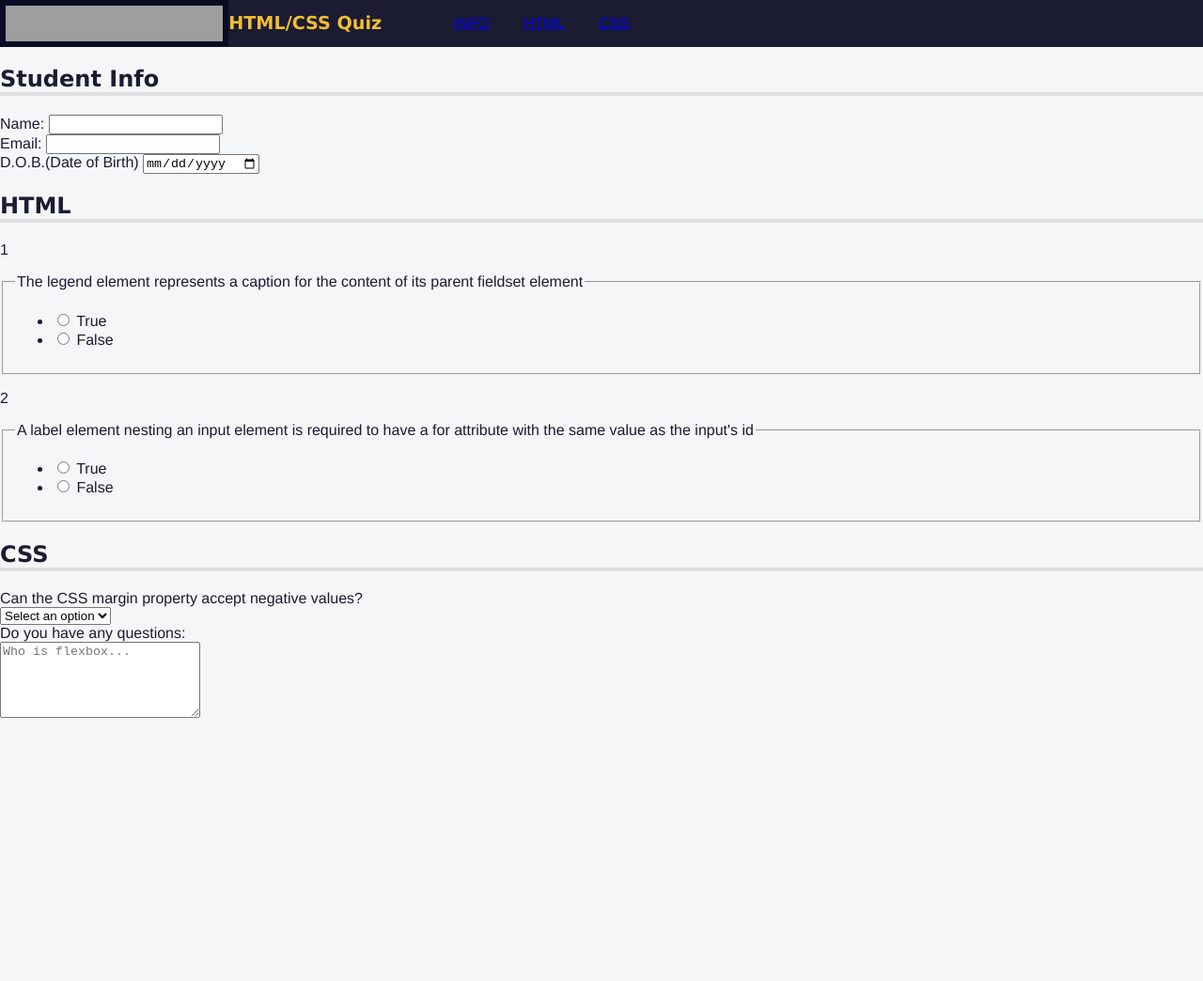
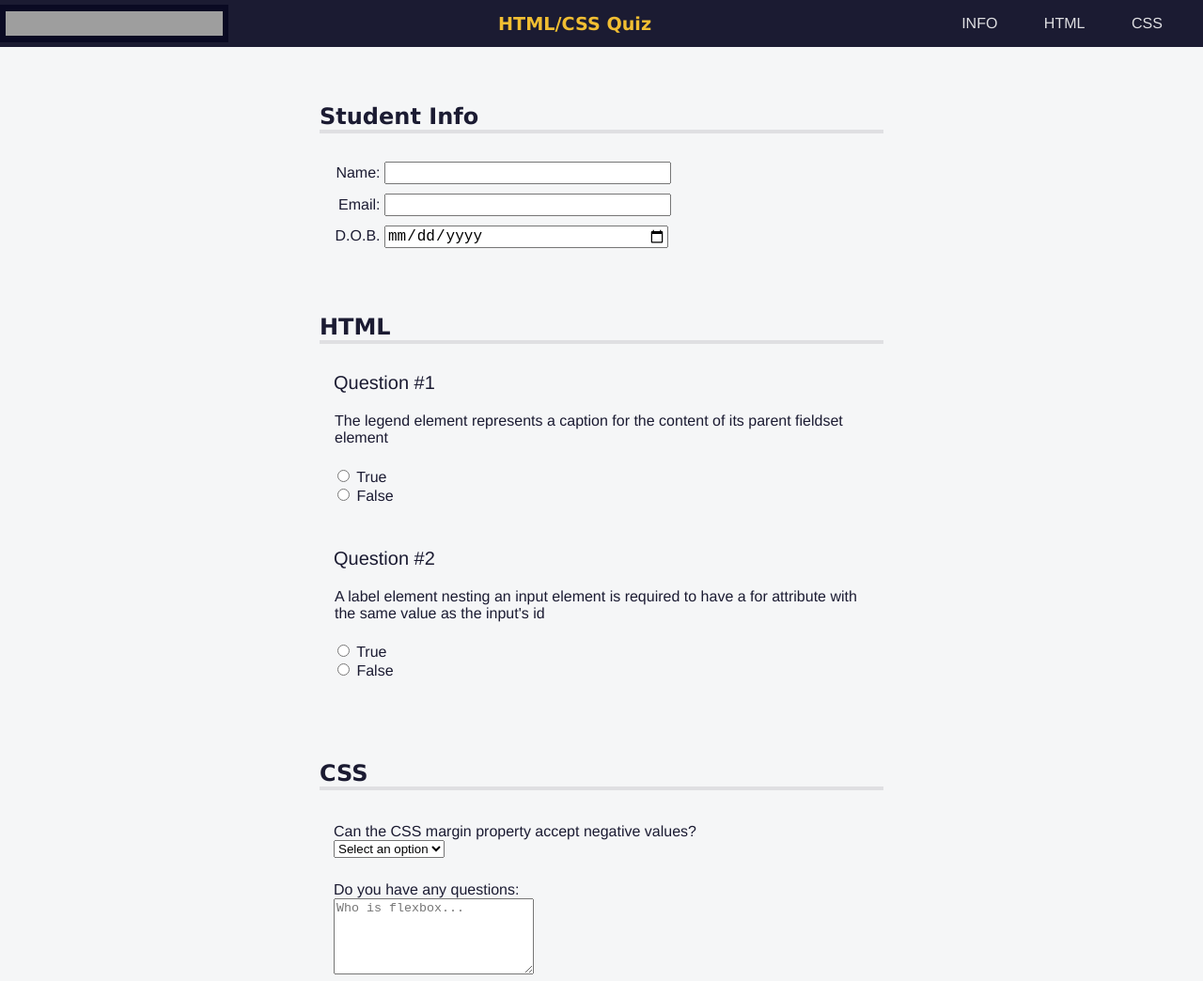
Before and after one commit to JoshuaMilesSD/FreeCodeCampQuizHTMLCSS, a plain HTML site: page index.html in a window 1280 px wide. Shown: the whole page at 94% size. Before the commit the page ends 800 px from the top, so only its background shows below. Drawn offline with Linux system fonts and the light colour scheme; grey boxes are pictures that could not be loaded.

Commit message:
Update styles.css
completed styles portions of tutorial

```diff
--- a/styles.css
+++ b/styles.css
@@ -1,3 +1,9 @@
+@media (prefers-reduced-motion: no-preference) {
+  * {
+    scroll-behavior: smooth;
+  }
+}
+
 body {
   background: #f5f6f7;
   color: #1b1b32;
@@ -10,6 +16,10 @@ header {
   height: 50px;
   background-color: #1b1b32;
   display: flex;
+  justify-content: space-between;
+  align-items: center;
+  position: fixed;
+  top: 0;
 }
 
 #logo {
@@ -22,6 +32,7 @@ header {
 h1 {
   color: #f1be32;
   font-size: min(5vw, 1.2em);
+  text-align: center;
 }
 
 nav {
@@ -33,6 +44,39 @@ nav {
 nav > ul {
   display: flex;
   justify-content: space-evenly;
+  flex-wrap: wrap;
+  align-items: center;
+  padding-inline-start: 0;
+  margin-block: 0;
+  height: 100%;
+}
+
+nav > ul > li {
+  color: #dfdfe2;
+  margin: 0 0.2rem;
+  padding: 0.2rem;
+  display: block;
+}
+
+nav > ul > li:hover {
+  background-color: #dfdfe2;
+  color: #1b1b32;
+  cursor: pointer;
+}
+
+li > a {
+  color: inherit;
+  text-decoration: none;
+}
+
+main {
+  padding-top: 50px;
+}
+
+section {
+  width: 80%;
+  margin: 0 auto 10px auto;
+  max-width: 600px;
 }
 
 h1,
@@ -42,4 +86,100 @@ h2 {
 
 h2 {
   border-bottom: 4px solid #dfdfe2;
+  margin-top: 0px;
+  padding-top: 60px;
 }
+
+.info {
+  padding: 10px 0 0 5px;
+}
+
+.formrow {
+  margin-top: 30px;
+  padding: 0px 15px;
+}
+
+input {
+  font-size: 16px;
+}
+
+.info label, .info input {
+  display: inline-block;
+}
+
+.info input {
+  width: 50%;
+  text-align: left;
+}
+
+.info label {
+  width: 10%;
+  min-width: 55px;
+  text-align: right;
+}
+
+.question-block {
+  text-align: left;
+  display: block;
+  width: 100%;
+  margin-top: 20px;
+  padding-top: 5px;
+}
+
+p {
+  margin-top: 5px;
+  padding-left: 15px;
+  font-size: 20px;
+}
+
+p::before {
+  content: "Question #";
+}
+
+.question {
+  border: none;
+  padding-bottom: 0;
+}
+
+.answers-list {
+  list-style: none;
+  padding: 0;
+}
+
+button {
+  display: block;
+  margin: 40px auto;
+  width: 40%;
+  padding: 15px;
+  font-size: 23px;
+  background: #d0d0d5;
+  border: 3px solid #3b3b4f;
+}
+
+footer {
+  background-color: #2a2a40;
+  display: flex;
+  justify-content: center;
+}
+
+footer,
+footer a {
+  color: #dfdfe2;
+}
+
+address {
+  text-align: center;
+  padding: 0.3em;
+}
+
+.sr-only {
+  position: absolute;
+  width: 1px;
+  height: 1px;
+  padding: 0;
+  margin: -1px;
+  overflow: hidden;
+  clip: rect(0, 0, 0, 0);
+  white-space: nowrap;
+  border: 0;
+}
```
